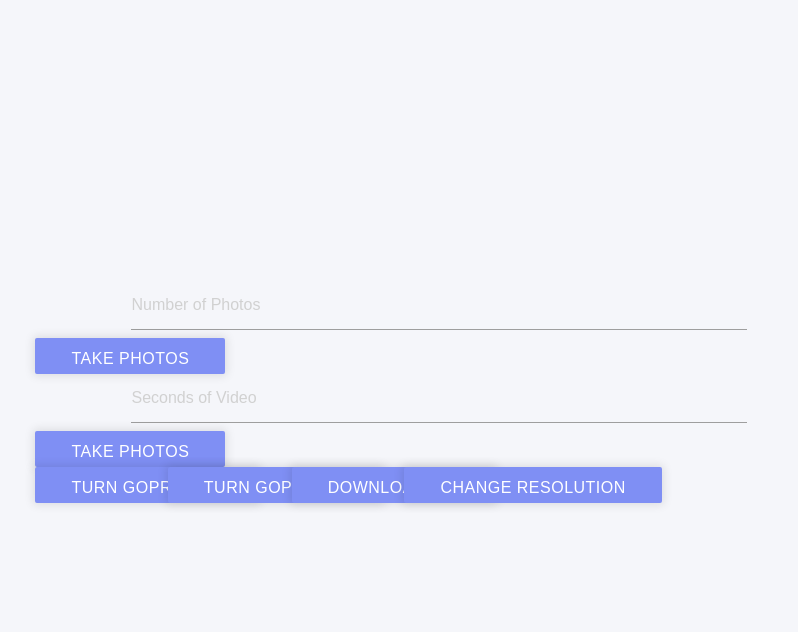
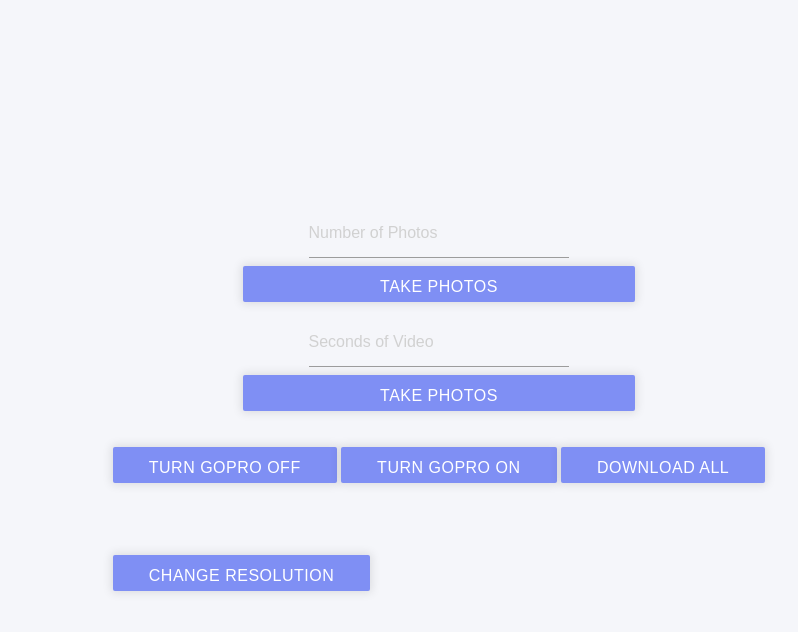
Before and after one commit to RyanStronge/CameraWeb, a Python web app: template GoPro/templates/index.html in a window 1280 px wide. Shown: the top 632 px of the page, without its empty margins (201-999 px from the left). Run offline with Jinja, Linux system fonts and the light colour scheme; the template is opened without the code that fills it, so the values that code supplies are empty; some libraries are stand-ins or nearby versions.

Commit message:
Button Spacing

```diff
--- a/GoPro/static/styles/style.css
+++ b/GoPro/static/styles/style.css
@@ -44,12 +44,30 @@ a:hover {
   color: inherit;
   font: inherit;
   border: 0;
-  outline: 0;
-  padding: 0;
+  border-radius: 8px;
+  padding: 5px;
   -webkit-transition: all 200ms ease-in;
   transition: all 200ms ease-in;
   cursor: pointer;
 }
+
+#count, #captureLength{
+  width: 40%;
+  margin-left: 30%;
+  margin-right: 30%;
+}
+
+#submitButton, #takeVideo{
+  width:60%;
+  margin-left: 20%;
+  margin-right: 20%;
+}
+
+
+
+
+
+
 
 .btn--primary {
   background: #7f8ff4;
@@ -71,7 +89,7 @@ a:hover {
 }
 
 .btn--inside {
-  margin-left: -96px;
+
 }
 
 .form__field {
--- a/GoPro/templates/index.html
+++ b/GoPro/templates/index.html
@@ -7,7 +7,7 @@
     <!-- Compiled and minified JavaScript -->
     <script src="https://cdnjs.cloudflare.com/ajax/libs/materialize/1.0.0/js/materialize.min.js"></script>
 
-    <link rel="stylesheet" type="text/css" href="static/styles/style.css">
+    <link rel="stylesheet" type="text/css" href="{{ url_for('static', filename='styles/style.css')}}">
 
     </head>
     <body>
@@ -17,14 +17,23 @@
                 <form class="form">
                     <input type="text" class="form__field" placeholder="Number of Photos" value="" name="count" id='count'/>
                     <button type="button" class="btn btn--primary btn--inside uppercase" id="submitButton">Take Photos</button>
+                </form>
+                    <input type="text" class="form__field" placeholder="Seconds of Video" value="" name="captureLength" id='captureLength'/>
 
-                    <input type="text" class="form__field" placeholder="Seconds of Video" value="" name="captureLength" id='captureLength'/>
                     <button type="button" class="btn btn--primary btn--inside uppercase" id="takeVideo">Take Photos</button>
-                    <br>
-                    <button type="button" class="btn btn--primary btn--inside uppercase" id="turnOff">Turn GoPro Off</button>
-                    <button type="button" class="btn btn--primary btn--inside uppercase" id="turnOn">Turn GoPro On</button>
-                    <button type="button" class="btn btn--primary btn--inside uppercase" id="downloadAll">Download All</button>
 
+
+                    <br><br><br>
+
+                    <div id="outer">
+                        <button type="button" class="btn btn--primary btn--inside uppercase" id="turnOff">Turn GoPro Off</button>
+
+                        <button type="button" class="btn btn--primary btn--inside uppercase" id="turnOn">Turn GoPro On</button>
+
+                        <button type="button" class="btn btn--primary btn--inside uppercase" id="downloadAll">Download All</button>
+                    </div>
+
+                    <br><br>
                     <select id="resPicker" value="Select Resolution">
                         <option value="4k">4k</option>
                         <option value="2k">2k</option>
@@ -34,6 +43,7 @@
                         <option value="720p">720p</option>
                         <option value="480p">480p</option>
                     </select>
+                    <br><br>
                     <button type="button" class="btn btn--primary btn--inside uppercase" id="downloadAll">Change Resolution</button>
 
                 </form>
```
